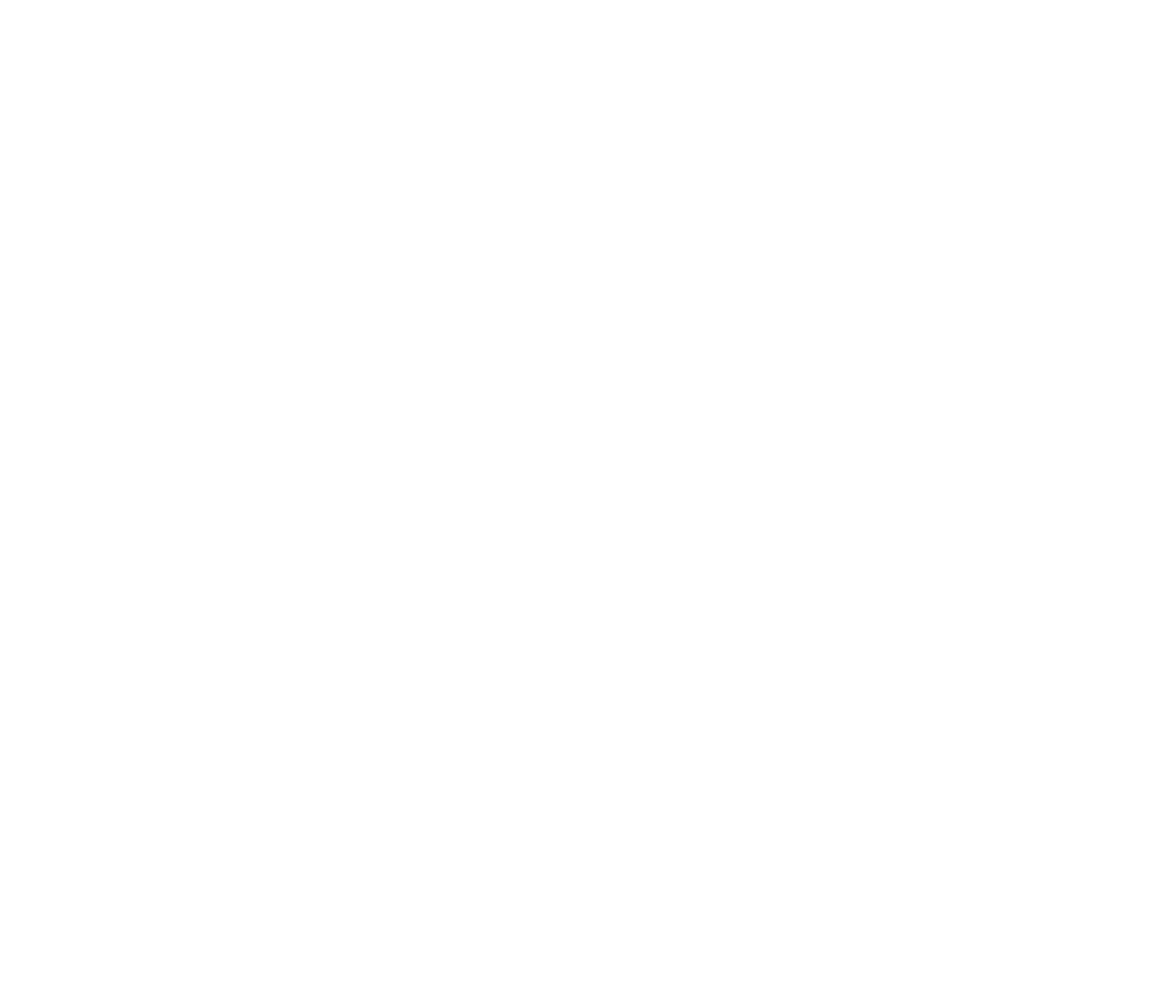
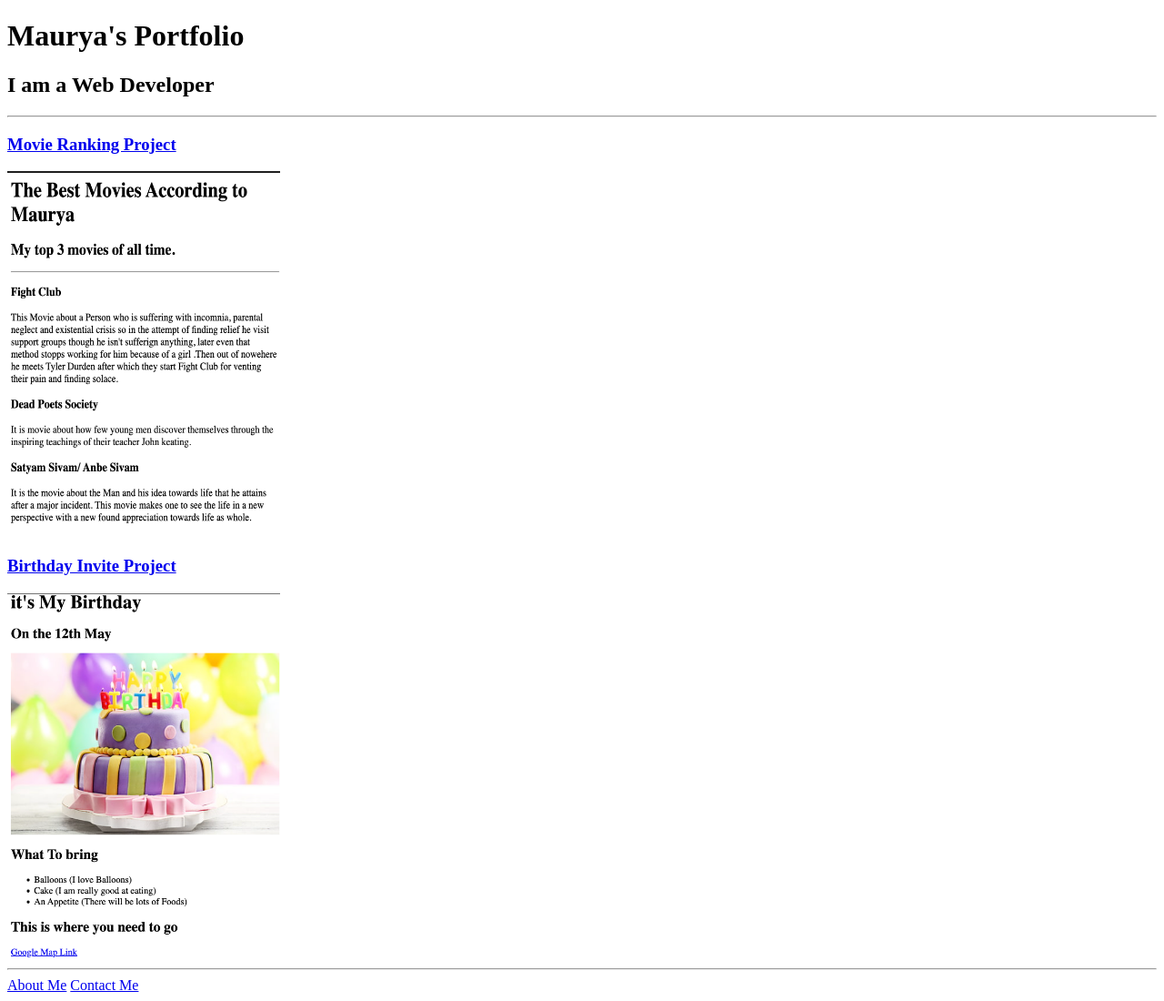
Before and after one commit to mauryavundrajavarapu/htmlPortfolio, a plain HTML site: page index.html in a window 1280 px wide. Shown: the whole page at 91% size. Before the commit the page ends 800 px from the top, so only its background shows below. Drawn offline with Linux system fonts and the light colour scheme.

Commit message:
Update index.html

```diff
--- a/index.html
+++ b/index.html
@@ -13,3 +13,28 @@ HINT for TODO 6: You can use the height attribute set to 200 to make the image s
 https://developer.mozilla.org/en-US/docs/Web/HTML/Element/img#attr-height -->
 
 <!-- TODO 7: Add the Contact Me and About Me page links -->
+
+<!DOCTYPE html>
+<html lang="en">
+<head>
+    <meta charset="UTF-8">
+    <meta name="viewport" content="width=device-width, initial-scale=1.0">
+    <title>My Portfolio</title>
+</head>
+<body>
+    <h1>Maurya's Portfolio</h1>
+    <h2>I am a Web Developer</h2>
+    <hr/>
+    <a href="./public/movieRanking.html">
+        <h3>Movie Ranking Project</h3>
+        <img src="./assets/images/movieRanking.png" alt="Movie Ranking Page" width="300" height="400">
+    </a>
+    <a href="./public/birthdayInvite.html">
+        <h3>Birthday Invite Project</h3>
+        <img src="./assets/images/birthdayInvite.png" alt="Birthday Invite Page" width="300" height="400">
+    </a>
+    <hr/>
+    <a href="./public/about.html">About Me</a>
+    <a href="./public/contact.html">Contact Me</a>
+</body>
+</html>
```
